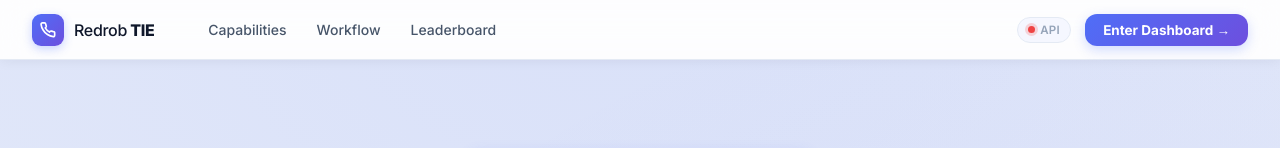
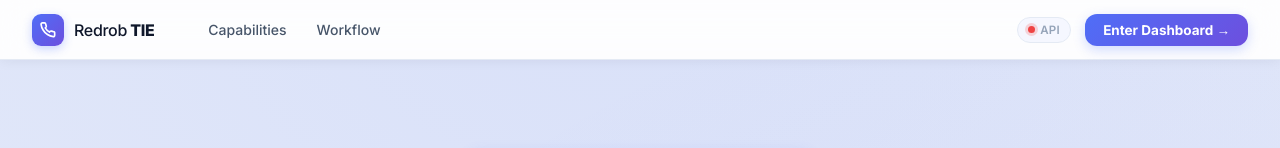
Before and after one commit to sufyankhan0028-byte/The-Data-AI-Challenge, a Next.js app in the folder frontend/: page / in a window 1280 px wide. Shown: the top 148 px of the page. Built offline with nearby package versions, Linux system fonts and the light colour scheme; no server answers.

Commit message:
fix: remove Leaderboard link from landing page navbar

```diff
--- a/frontend/src/components/layout/Navbar.tsx
+++ b/frontend/src/components/layout/Navbar.tsx
@@ -8,7 +8,6 @@ import styles from './Navbar.module.css';
 const MARKETING_ITEMS = [
   { label: 'Capabilities',     href: '#features' },
   { label: 'Workflow',         href: '#workflow' },
-  { label: 'Leaderboard',      href: '/recommendations' },
 ];
 
 const APP_ITEMS = [
```
